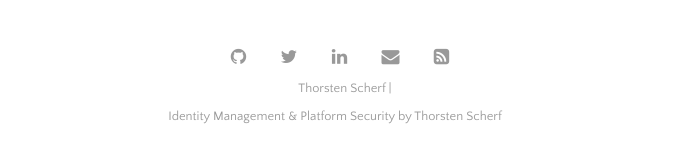
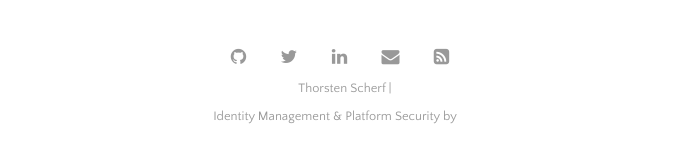
Before and after one commit to tscherf/tscherf.github.io, a Jekyll site: the page built from index.html, in a window 1280 px wide. Shown: the part 1643-1802 px from the top of the page, without its empty margins (300-977 px from the left). Built offline with Jekyll 4.4.1, drawn with Linux system fonts in a browser that asks for light colours; the list of posts is cut into pages by our own code; part of the change alters nothing that is shown.

Commit message:
remove author line

```diff
--- a/_config.yml
+++ b/_config.yml
@@ -23,7 +23,7 @@ google_analytics:    'G-PXEW6VGQGY'
 # Customise atom feed settings (this is where Jekyll-Feed gets configuration information)
 title:              'Thorsten Scherf'
 description: '<br>Identity Management & Platform Security'
-author:             'Thorsten Scherf'
+#author:             'Thorsten Scherf'
 
 # RSS 2.0 can be used instead of Atom by uncommenting following two lines
 #feed:
```
